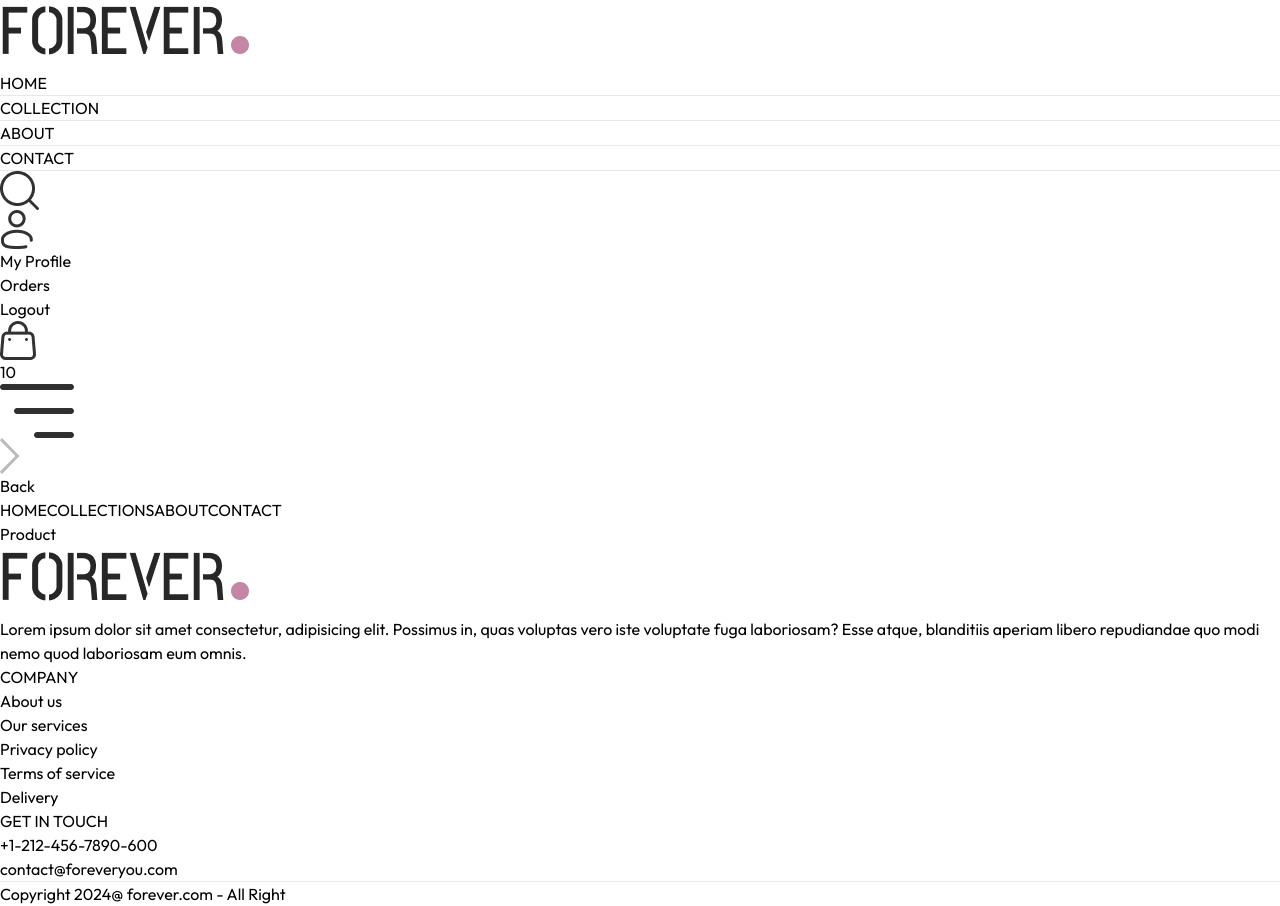
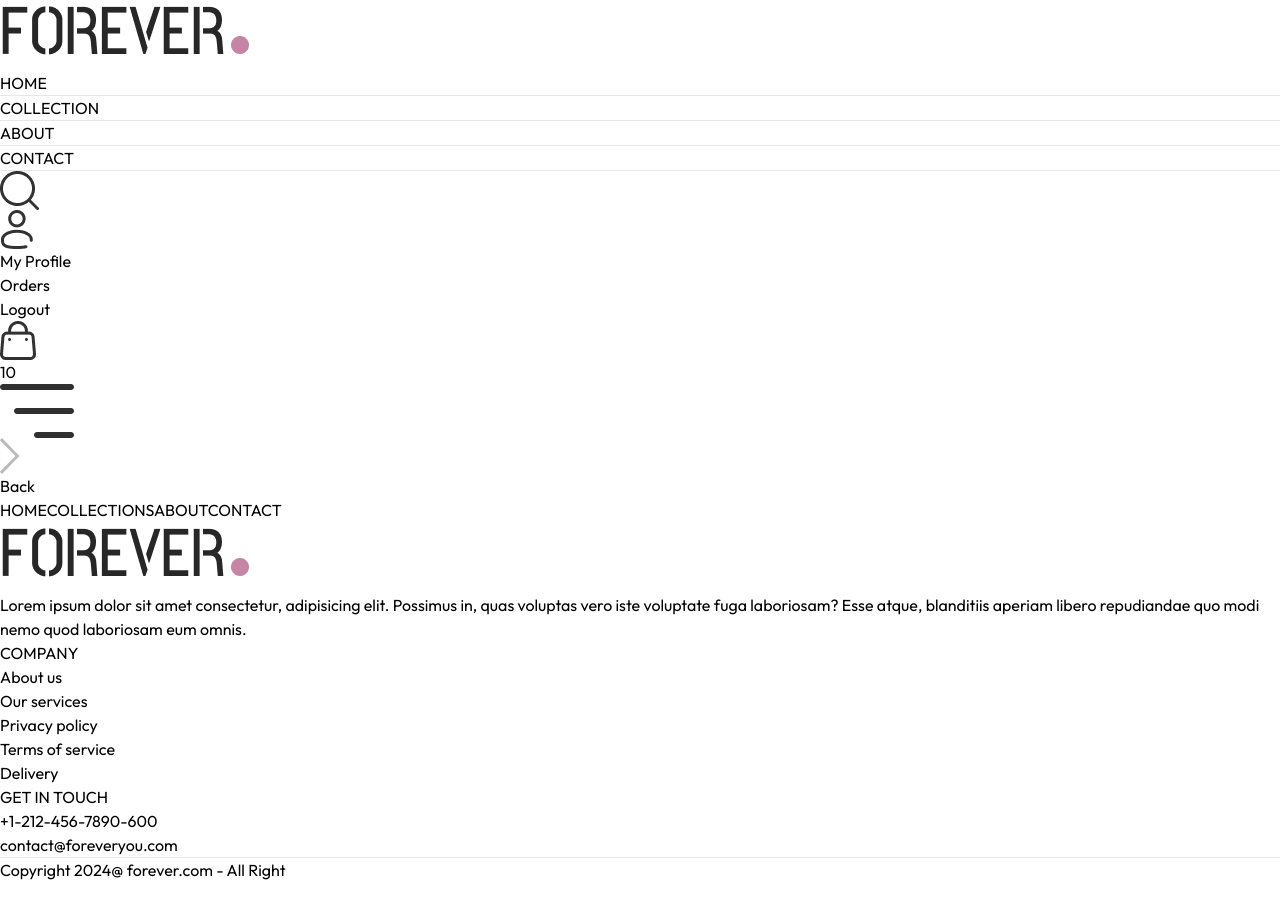
Before and after one commit to praise-cloud/ecomm, a React (Vite) app in the folder frontend/: page /product/1 in a window 1280 px wide. After the commit the page ends 882 px from the top, so only its background shows below. Built offline with nearby package versions, Linux system fonts and the light colour scheme.

Commit message:
made some changes

```diff
--- a/frontend/src/App.jsx
+++ b/frontend/src/App.jsx
@@ -4,7 +4,6 @@ import Home from "./pages/Home"
 import Collection from "./pages/Collection"
 import About from "./pages/About"
 import Contact from "./pages/Contact"
-import Product from "./pages/Product"
 import Cart from "./pages/Cart"
 import Login from "./pages/Login"
 import PlaceOrder from "./pages/PlaceOrder"
@@ -25,7 +24,7 @@ const App = () => {
         <Route path="/collection" element={<Collection/>} />
         <Route path="/about" element={<About/>} />
         <Route path="/contact" element={<Contact/>} />
-        <Route path="/product/:productId" element={<Product/>} />
+        {/* <Route path="/product/:productId" element={<Product/>} /> */}
         <Route path="/cart" element={<Cart/>} />
         <Route path="/login" element={<Login/>} />
         <Route path="/place-order" element={<PlaceOrder/>} />
--- a/frontend/src/pages/Collection.jsx
+++ b/frontend/src/pages/Collection.jsx
@@ -69,6 +69,7 @@ const sortProduct = () => {
     }
 }
 
+// filter for the category, subcategory also the search
 useEffect(() => {
     applyFilter()
 },[categroy, subCategroy, search, showSearch])
--- a/frontend/src/pages/Product.jsx
+++ /dev/null
@@ -1,9 +0,0 @@
-// import React from 'react'
-
-const Product = () => {
-  return (
-    <div>Product</div>
-  )
-}
-
-export default Product
```
